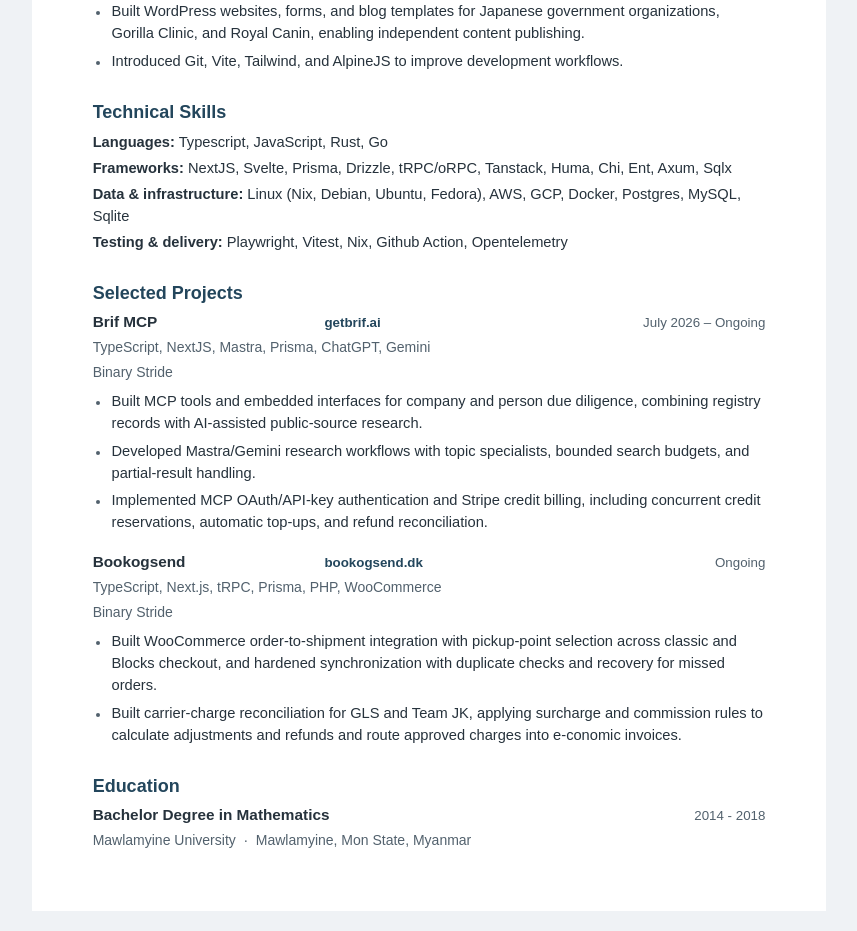
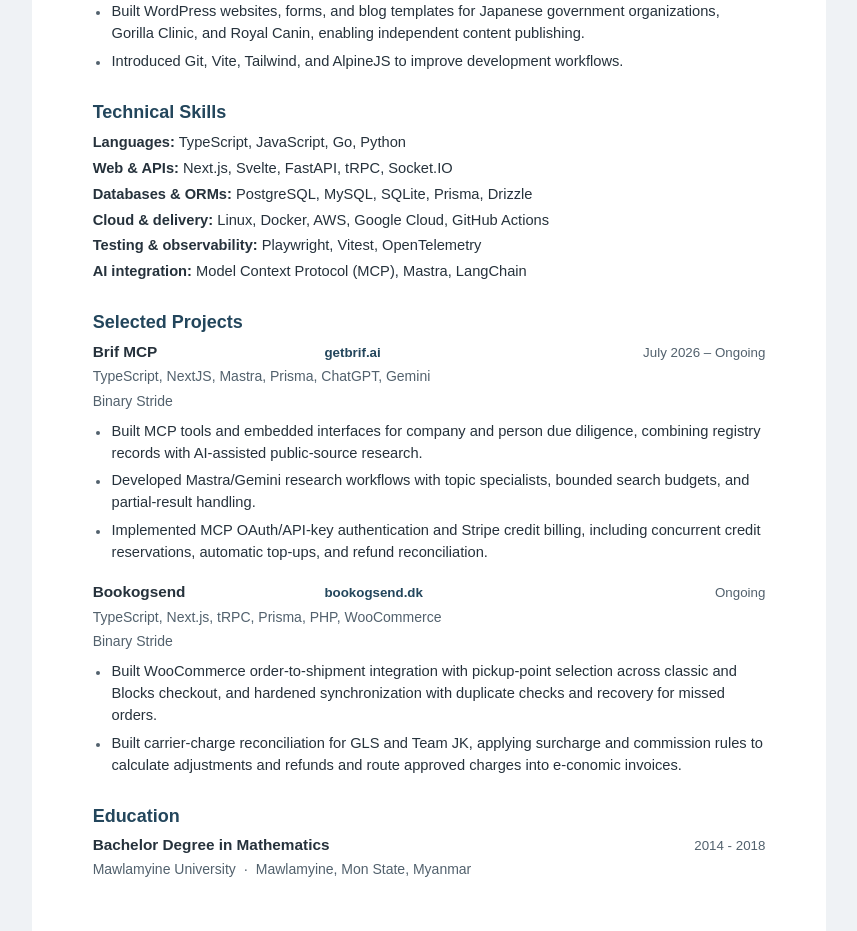
Before and after one commit to Oungseik/oungseik.github.io, a SvelteKit app: page /resume in a window 1280 px wide. Shown: the part 1160-2091 px from the top of the page, without its empty margins (211-1068 px from the left). Built offline with nearby package versions, Linux system fonts and the light colour scheme.

Commit message:
docs: clarify resume technical skills

```diff
--- a/src/routes/resume/+page.svelte
+++ b/src/routes/resume/+page.svelte
@@ -269,17 +269,21 @@
               <section class="resume-section" aria-labelledby="skills-heading">
                 <h2 id="skills-heading">Technical Skills</h2>
                 <div class="skills">
-                  <p><strong>Languages:</strong> Typescript, JavaScript, Rust, Go</p>
+                  <p><strong>Languages:</strong> TypeScript, JavaScript, Go, Python</p>
                   <p>
-                    <strong>Frameworks:</strong> NextJS, Svelte, Prisma, Drizzle, tRPC/oRPC, Tanstack,
-                    Huma, Chi, Ent, Axum, Sqlx
+                    <strong>Web &amp; APIs:</strong> Next.js, Svelte, FastAPI, tRPC, Socket.IO
                   </p>
                   <p>
-                    <strong>Data &amp; infrastructure:</strong> Linux (Nix, Debian, Ubuntu, Fedora), AWS,
-                    GCP, Docker, Postgres, MySQL, Sqlite
+                    <strong>Databases &amp; ORMs:</strong> PostgreSQL, MySQL, SQLite, Prisma, Drizzle
                   </p>
                   <p>
-                    <strong>Testing &amp; delivery:</strong> Playwright, Vitest, Nix, Github Action, Opentelemetry
+                    <strong>Cloud &amp; delivery:</strong> Linux, Docker, AWS, Google Cloud, GitHub Actions
+                  </p>
+                  <p>
+                    <strong>Testing &amp; observability:</strong> Playwright, Vitest, OpenTelemetry
+                  </p>
+                  <p>
+                    <strong>AI integration:</strong> Model Context Protocol (MCP), Mastra, LangChain
                   </p>
                 </div>
               </section>
```
